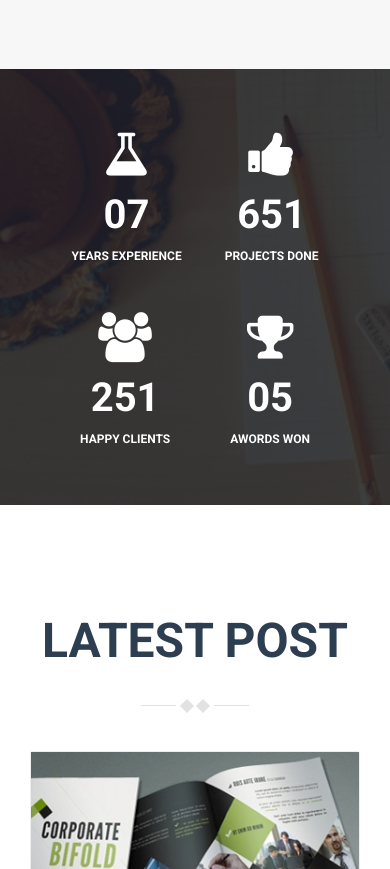
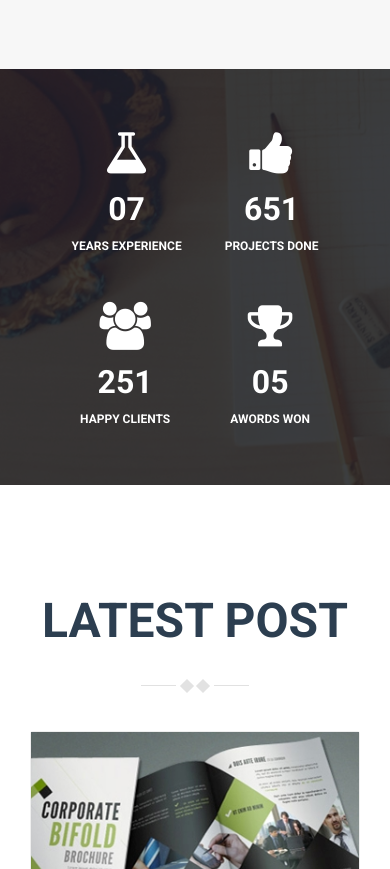
Before and after one commit to romul3003/diploma_project, a plain HTML site: page index.html in a window 390 px wide. Shown: the part 7380-8249 px from the top of the page. Drawn offline with Linux system fonts and the light colour scheme.

Commit message:
fixed 'experience' block

```diff
--- a/sass/layout/_experience.scss
+++ b/sass/layout/_experience.scss
@@ -4,14 +4,12 @@
     background-repeat: no-repeat;
     position: relative;
     padding: 60px 20px 10px;
-
     .experience_menu_wrapper {
         padding: 0 15px;
         display: flex;
         justify-content: space-around;
         flex-wrap: wrap;
     }
-
     &::after {
         content: "";
         display: block;
@@ -33,34 +31,42 @@
 }
 
 .experience__icon {
-	font-size: 64px;
+    font-size: 4rem;
 }
 
 .experience__counter {
-	font-size: 50px;
+    font-size: 3.375rem;
     font-weight: 700;
     text-transform: uppercase;
     margin: 15px 0;
 }
 
 .experience__subtitle {
-	font-size: 18px;
+    font-size: 1.125rem;
     font-weight: 700;
     text-transform: uppercase;
 }
 
+@media all and (max-width: 840px) {
+    .experience__icon {
+        font-size: 3.5rem;
+    }
+    .experience__counter {
+        font-size: 3rem;
+    }
+    .experience__subtitle {
+        font-size: 1rem;
+    }
+}
+
 @media all and (max-width: 400px) {
     .experience__icon {
-		font-size: 50px;
+        font-size: 3rem;
     }
-
     .experience__counter {
-		font-size: 40px;
+        font-size: 2rem;
     }
-
     .experience__subtitle {
-		font-size: 12px;
+        font-size: 0.75rem;
     }
-
-
 }
```
Also changed, not shown: index.html (+2 -6 lines), templates/layout/experience.html (+0 -5 lines), css/style.css. Lines whose indentation alone changed are shown as unchanged.
